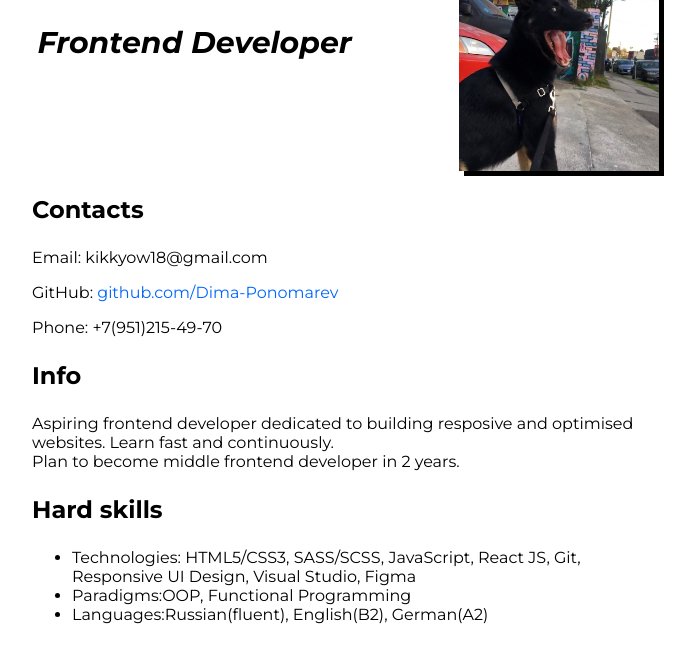
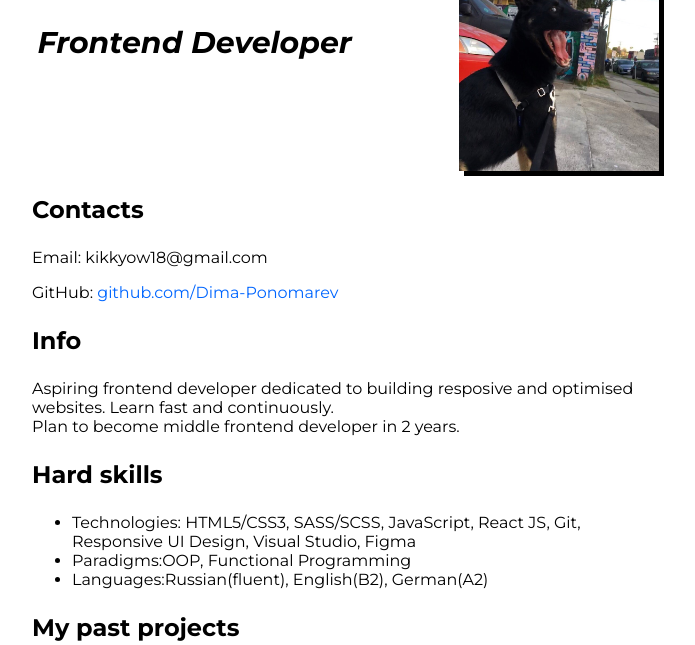
Before and after one commit to Dima-Ponomarev/rsschool-cv, a plain HTML site: page index.html in a window 1280 px wide. Shown: the part 87-732 px from the top of the page, without its empty margins (292-987 px from the left). Drawn offline with Linux system fonts and the light colour scheme.

Commit message:
refactor: delete sensitive information

```diff
--- a/index.html
+++ b/index.html
@@ -24,7 +24,6 @@
                 <h3>Contacts</h3>
                 <p><span class="empathized">Email:</span> kikkyow18@gmail.com</p>
                 <p><span class="empathized">GitHub:</span> <a href="https://github.com/Dima-Ponomarev">github.com/Dima-Ponomarev</a></p>
-                <p><span class="empathized">Phone:</span> +7(951)215-49-70</p>
             </div>
             <div class="intro">
                 <h3>Info</h3>
```
